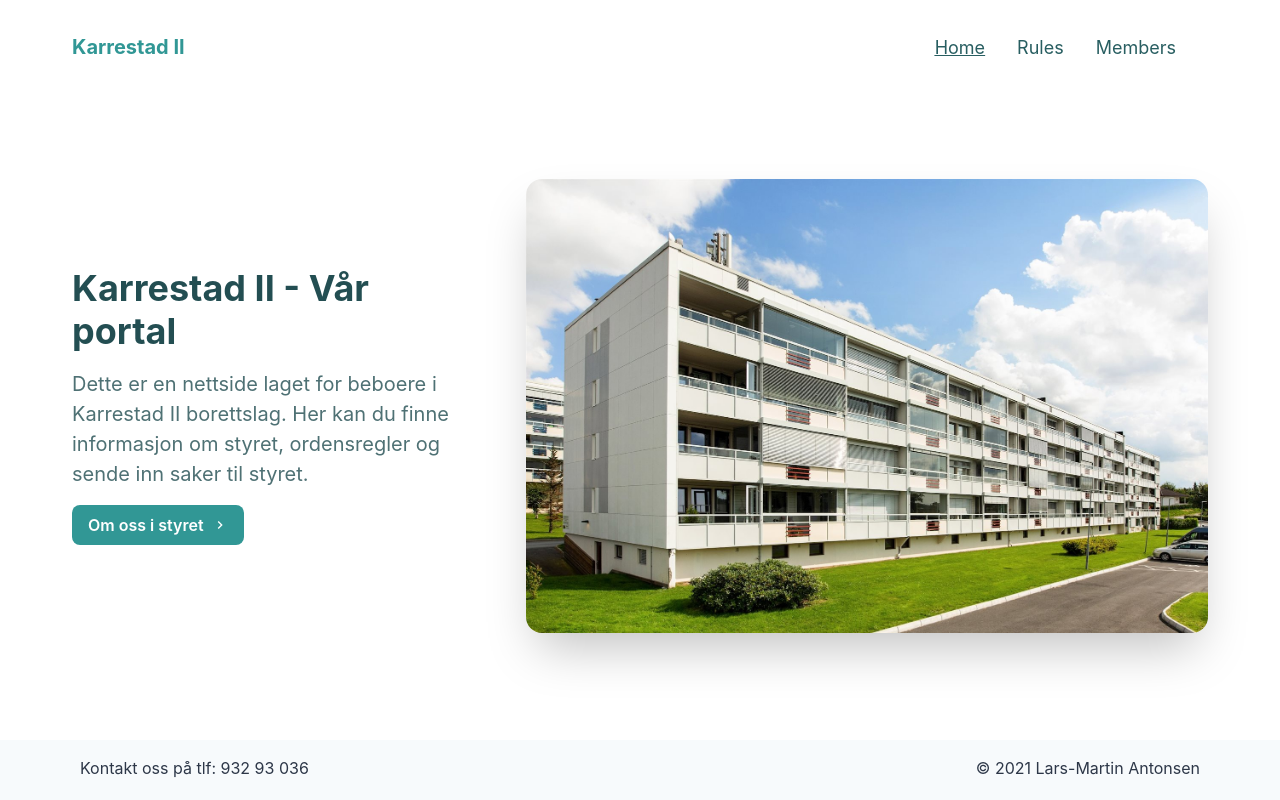
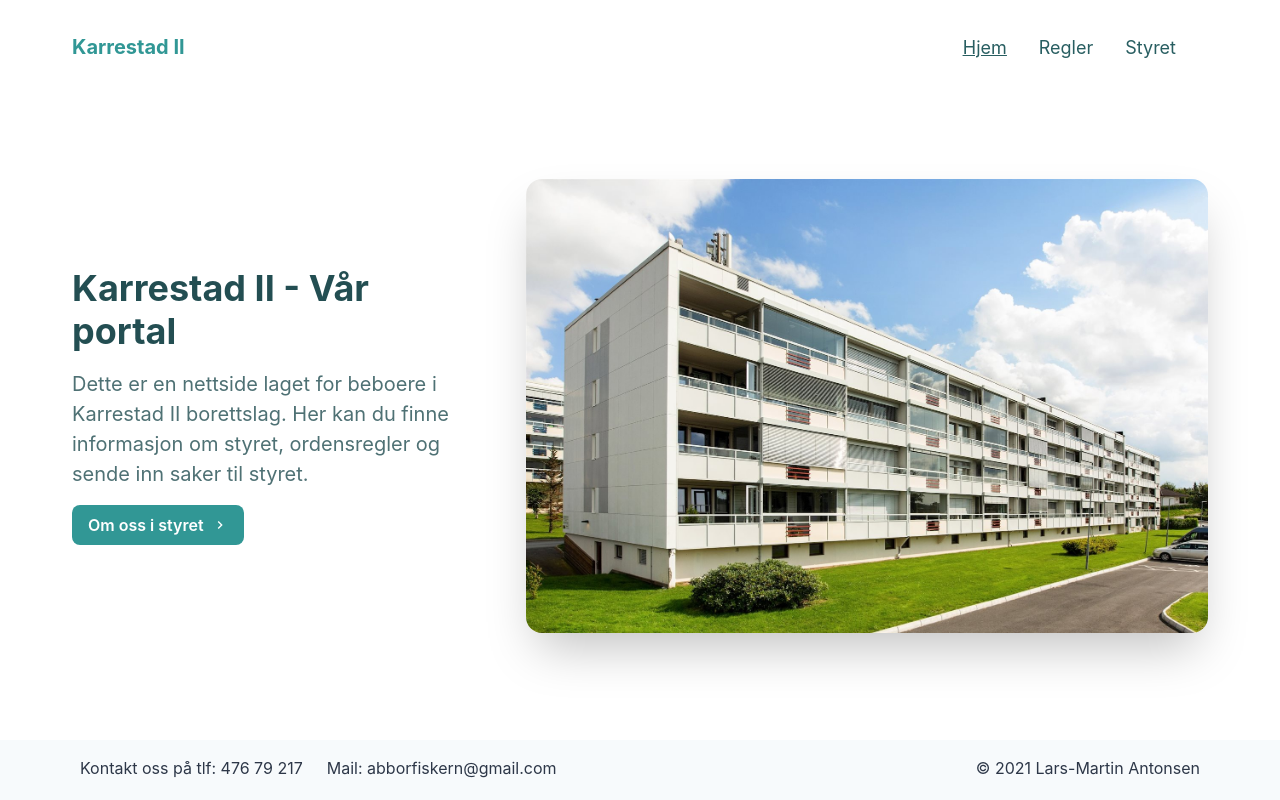
Before and after one commit to Larsmara/karrestad2, a React (Create React App) app: page / in a window 1280 px wide. Built offline with nearby package versions, Linux system fonts and the light colour scheme; no server answers; the database is empty.

Commit message:
Updates
Updated footer with correct info.
Change links to norwegian.
Styled member page better

```diff
--- a/src/components/footer/index.jsx
+++ b/src/components/footer/index.jsx
@@ -1,5 +1,5 @@
 import React from 'react';
-import { Box, Container, Stack, Text, useColorModeValue } from '@chakra-ui/react';
+import { Box, Container, Stack, Text, useColorModeValue, Link } from '@chakra-ui/react';
 
 export default function Footer() {
   return (
@@ -21,7 +21,16 @@ export default function Footer() {
         align={{ base: 'center', md: 'center' }}
       >
         <Stack direction={'row'} spacing={6}>
-          <Text>Kontakt oss på tlf: 932 93 036</Text>
+          <Text>
+            Kontakt oss på tlf:
+            <Link href='tel:+4747679217'> 476 79 217</Link>
+          </Text>
+          <Text>
+            Mail:{' '}
+            <Link display='inline' href='mailto:abborfiskern@gmail.com'>
+              abborfiskern@gmail.com
+            </Link>
+          </Text>
         </Stack>
         <Text>© 2021 Lars-Martin Antonsen</Text>
       </Container>
--- a/src/components/header/index.jsx
+++ b/src/components/header/index.jsx
@@ -78,9 +78,9 @@ const Header = (props) => {
           direction={['column', 'row', 'row', 'row']}
           pt={[4, 4, 0, 0]}
         >
-          <MenuItem to={ROUTES.HOME}>Home</MenuItem>
-          <MenuItem to={ROUTES.RULES}>Rules</MenuItem>
-          <MenuItem to={ROUTES.MEMBERS}>Members</MenuItem>
+          <MenuItem to={ROUTES.HOME}>Hjem</MenuItem>
+          <MenuItem to={ROUTES.RULES}>Regler</MenuItem>
+          <MenuItem to={ROUTES.MEMBERS}>Styret</MenuItem>
         </Flex>
       </Box>
     </Flex>
--- a/src/constants/routes.js
+++ b/src/constants/routes.js
@@ -1,9 +1,9 @@
 export const ROUTES = {
   HOME: '/',
-  RULES: '/rules',
+  RULES: '/regler',
   NEWS: '/news',
   NEWSARTICLE: '/news/:id',
-  MEMBERS: '/members',
+  MEMBERS: '/styret',
   COMPLAIN: '/complain',
   LOGIN: '/login'
 };
--- a/src/containers/MembersContainer.jsx
+++ b/src/containers/MembersContainer.jsx
@@ -1,18 +1,11 @@
 import React from 'react';
 import { Box, Text, Heading } from '@chakra-ui/react';
 
-const MembersContainer = ({ member: { role, name, from, to } }) => {
-  const toDate = (date) => {
-    const day = new Date(date).getDate();
-    const month = new Date(date).getMonth();
-    const year = new Date(date).getFullYear();
-    return `${day}.${month}.${year}`;
-  };
-
+const MembersContainer = ({ member: { role, name, from } }) => {
   return (
-    <Box pt={2}>
+    <Box p={8} m={2} borderWidth='1px' borderRadius='lg' w='48%'>
       <Heading fontSize='xl'>{name}</Heading>
-      <Text fontSize='lg'>{`${role}, fra: ${from} - til: ${toDate(to)}`}</Text>
+      <Text fontSize='lg'>{`${role}, valgt fra: ${from}`}</Text>
     </Box>
   );
 };
--- a/src/pages/members/index.jsx
+++ b/src/pages/members/index.jsx
@@ -1,11 +1,33 @@
 import React, { useContext } from 'react';
-import { Heading, Box, Text, Skeleton, Stack } from '@chakra-ui/react';
+import { Heading, Box, Text, Skeleton, Stack, Flex, Divider } from '@chakra-ui/react';
 import { Layout } from '../../components';
 import MembersContainer from '../../containers/MembersContainer';
 import { AppDataContext } from '../../context';
+import Roles from '../../constants/memberRoles';
 
 const MembersPage = () => {
   const { members, membersLoading } = useContext(AppDataContext);
+
+  const styreLeder = () => {
+    if (members) {
+      return members.filter((member) => member.role === Roles.leader);
+    }
+    return null;
+  };
+
+  const styreMedlem = () => {
+    if (members) {
+      return members.filter((member) => member.role === Roles.member);
+    }
+    return null;
+  };
+
+  const varaMedlem = () => {
+    if (members) {
+      return members.filter((member) => member.role === Roles.deputyMember);
+    }
+    return null;
+  };
 
   if (membersLoading) {
     return (
@@ -23,11 +45,30 @@ const MembersPage = () => {
       </Heading>
       <Box mb={6} p={4} textAlign='center'>
         <Heading fontSize='xl'>Kontortid</Heading>
-        <Text fontSize='lg'>Tid: Torsdager den første i måneden, kl. 18.00 - 19.00</Text>
+        <Text fontSize='lg'>Tid: Tirsdager den første i måneden, kl. 18.00 - 19.00</Text>
         <Text fontSize='lg'>Sted: Styrerommet i nr. 17</Text>
-        {members?.map((member) => (
-          <MembersContainer key={member.name} member={member} />
-        ))}
+        <Divider my={4} />
+
+        <Heading fontSize='2xl'>{Roles.leader}</Heading>
+        <Flex justify='center' p={4}>
+          {styreLeder()?.map((member) => (
+            <MembersContainer key={member.name} member={member} />
+          ))}
+        </Flex>
+
+        <Heading fontSize='2xl'>{Roles.member}</Heading>
+        <Flex justify='center' p={4} m={4} wrap='wrap !important'>
+          {styreMedlem()?.map((member) => (
+            <MembersContainer key={member.name} member={member} />
+          ))}
+        </Flex>
+
+        <Heading fontSize='2xl'>{Roles.deputyMember}</Heading>
+        <Flex justify='center' p={4} m={4} wrap='wrap !important'>
+          {varaMedlem()?.map((member) => (
+            <MembersContainer key={member.name} member={member} />
+          ))}
+        </Flex>
       </Box>
     </Layout>
   );
```
